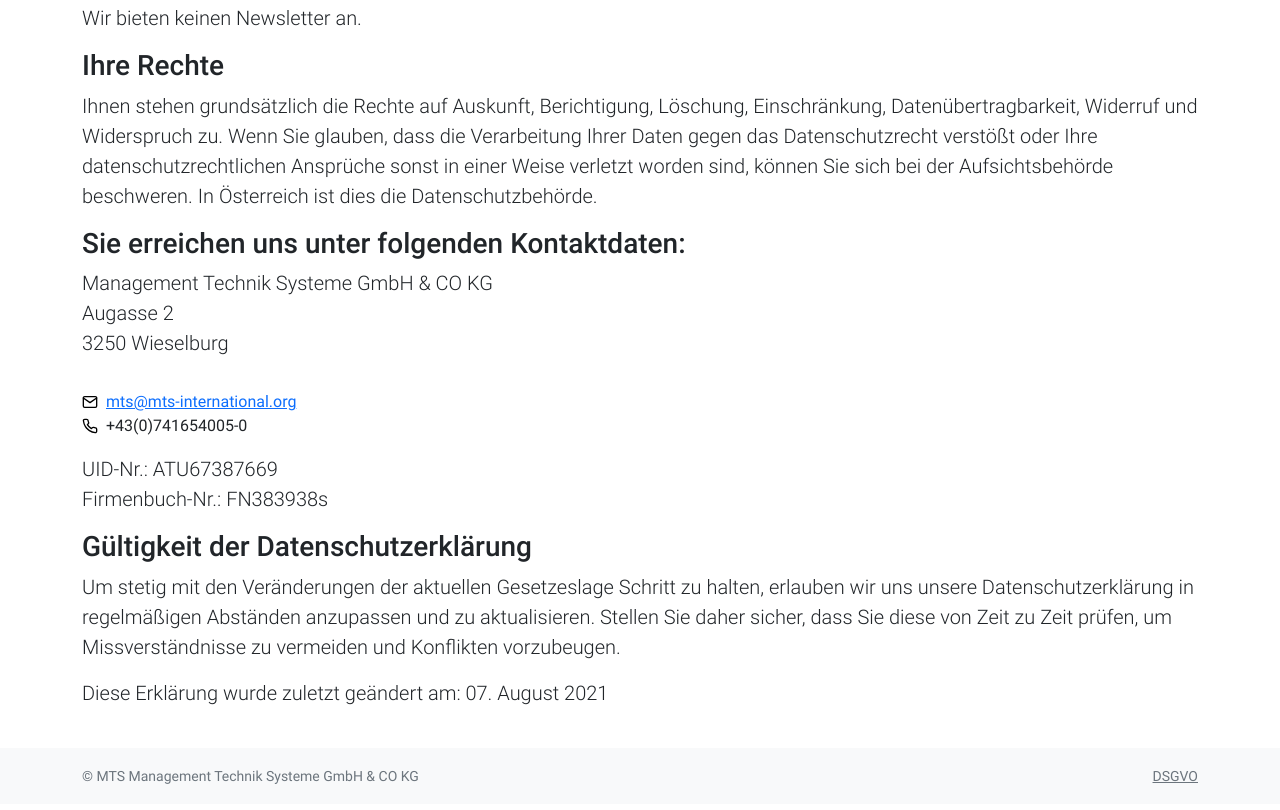
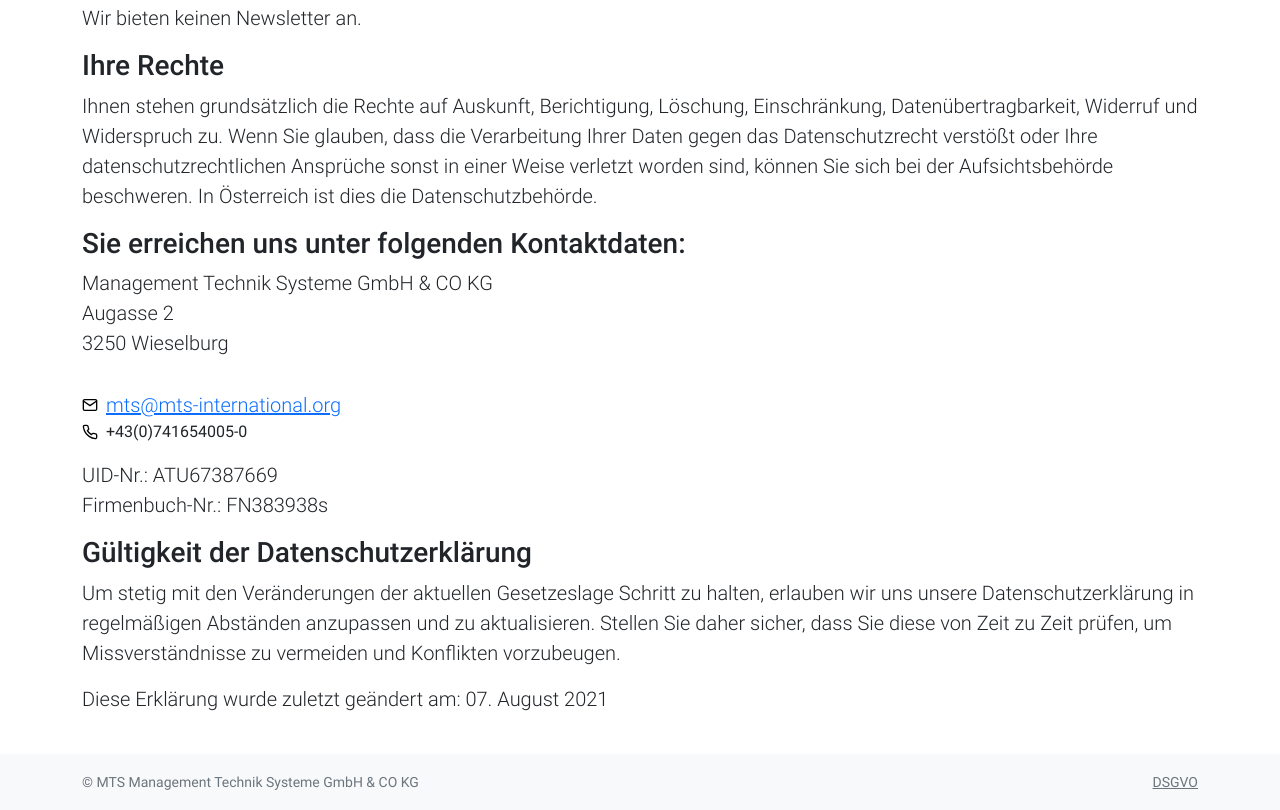
Before and after one commit to managementtechniksysteme/managementtechniksysteme.github.io, a plain HTML site: page dsgvo.html in a window 1280 px wide. Shown: the part 842-1652 px from the top of the page. Drawn offline with nearby package versions, Linux system fonts and the light colour scheme.

Commit message:
make small tweaks

```diff
--- a/dsgvo.html
+++ b/dsgvo.html
@@ -98,11 +98,11 @@
           <p class="lead">
             <div class="d-flex align-items-center">
               <img class="icon me-2" src="image/mail.svg" alt="Email" />
-              <a href="mailto:mts@mts-international.org">mts@mts-international.org</a>
+              <a class="lead" href="mailto:mts@mts-international.org">mts@mts-international.org</a>
             </div>
             <div class="d-flex align-items-center">
               <img class="icon me-2" src="image/phone.svg" alt="Email" />
-              +43(0)741654005-0
+              <span class+"lead">+43(0)741654005-0</span>
             </div>
           </p>
           <p class="lead">UID-Nr.: ATU67387669<br />
```
